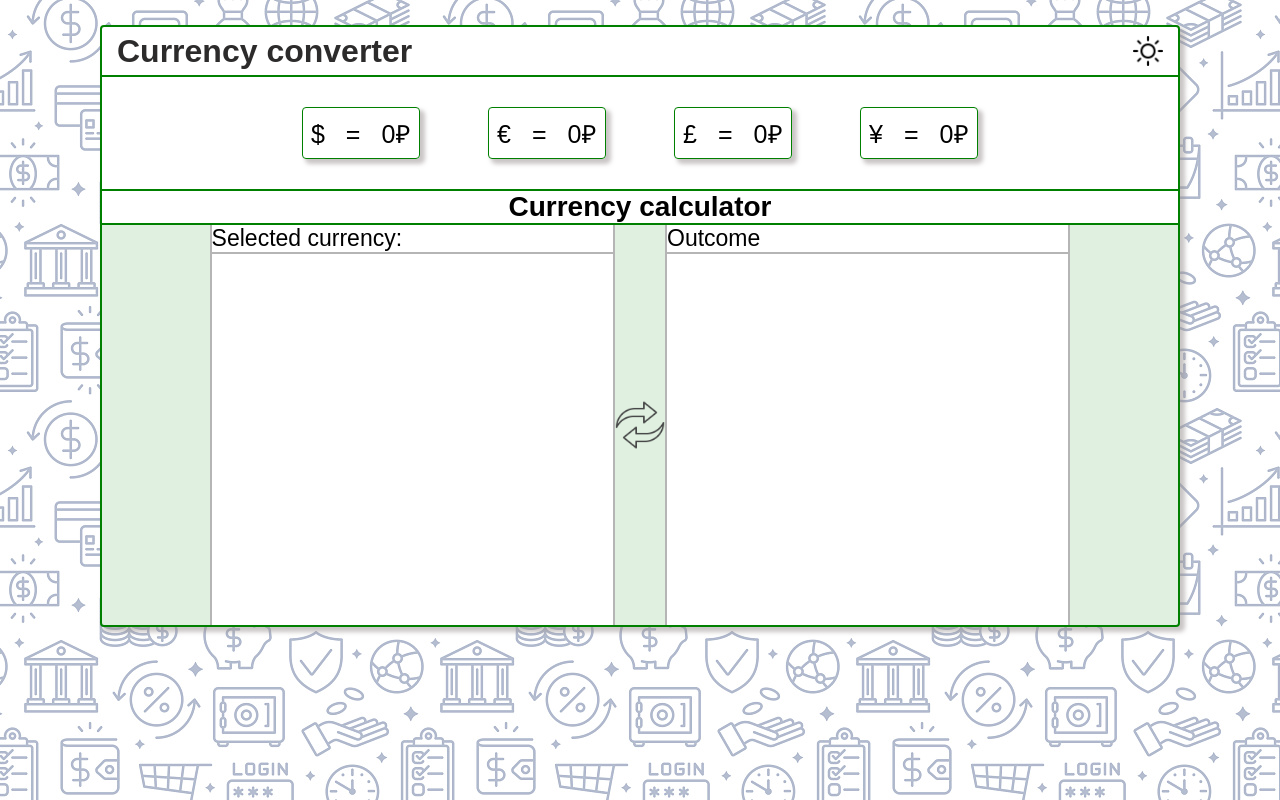
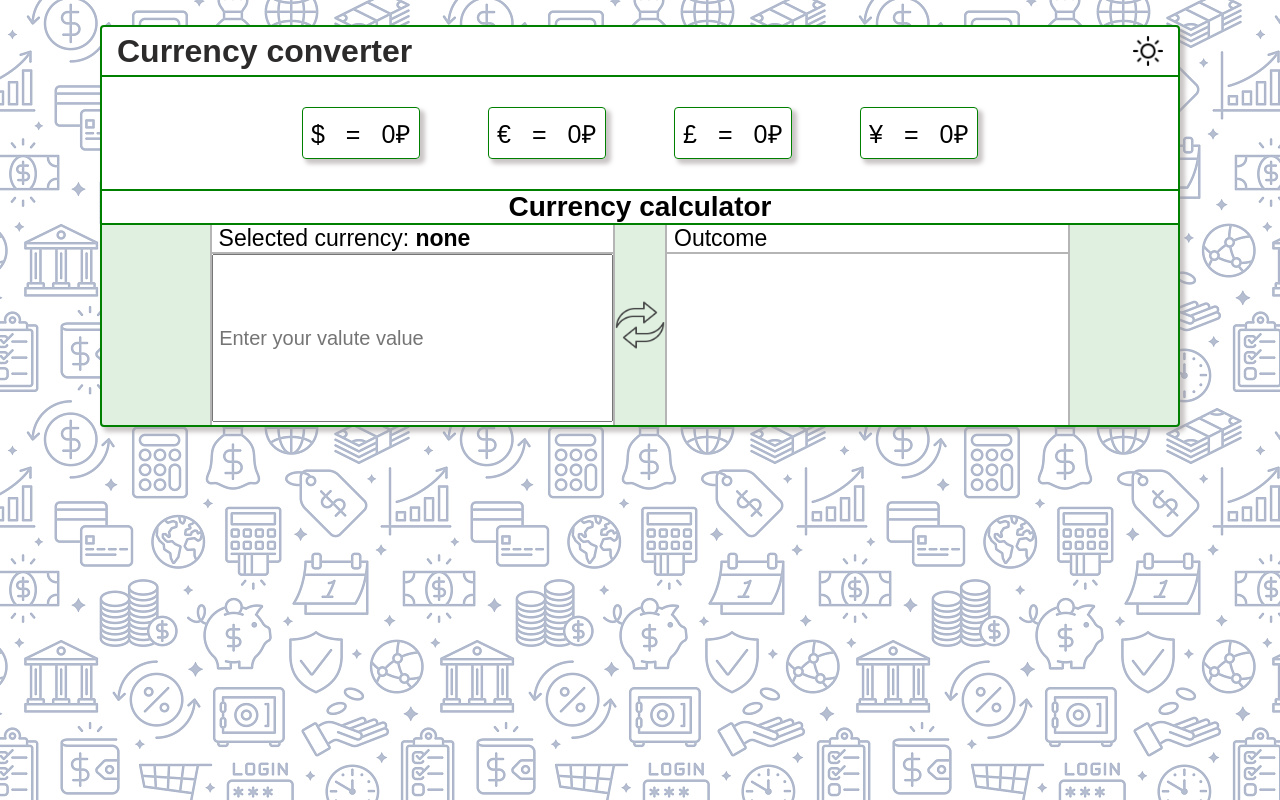
Before and after one commit to Egor-Ivankov/currency-converter, a React (Create React App) app: page / in a window 1280 px wide. Built offline with nearby package versions, Linux system fonts and the light colour scheme; no server answers; a web font is replaced by a local one.

Commit message:
added selected currency

```diff
--- a/src/Components/SubHeader/SubHeader.jsx
+++ b/src/Components/SubHeader/SubHeader.jsx
@@ -71,7 +71,8 @@ const SubHeader = () => {
                 <h2>Currency calculator</h2>
                 <div className="calc-container">
                     <div className='valute'>
-                        <p>Selected currency: <b>{selectedValute}</b></p>
+                        <p>Selected currency: <b>{selectedValute ? selectedValute : 'none'}</b></p>
+                        <input type="text" placeholder=' Enter your valute value'/>
                     </div>
                     <img src={swap} alt="swap-icon" />
                     <div className='valute'>
--- a/src/Components/SubHeader/subHeader.scss
+++ b/src/Components/SubHeader/subHeader.scss
@@ -40,11 +40,17 @@
 
         .valute {
             width: 600px;
-            height: 400px;
+            height: 200px;
             border-inline: 2px solid rgba(128, 128, 128, 0.582);
             background-color: #fff;
 
+            input {
+                width: 100%;
+                height: 84%;
+                font-size: 20px;
+            }
             p {
+                padding-left: 7px;
                 border-bottom: 2px solid rgba(128, 128, 128, 0.582);
                 font-size: 23px;
             }
```
